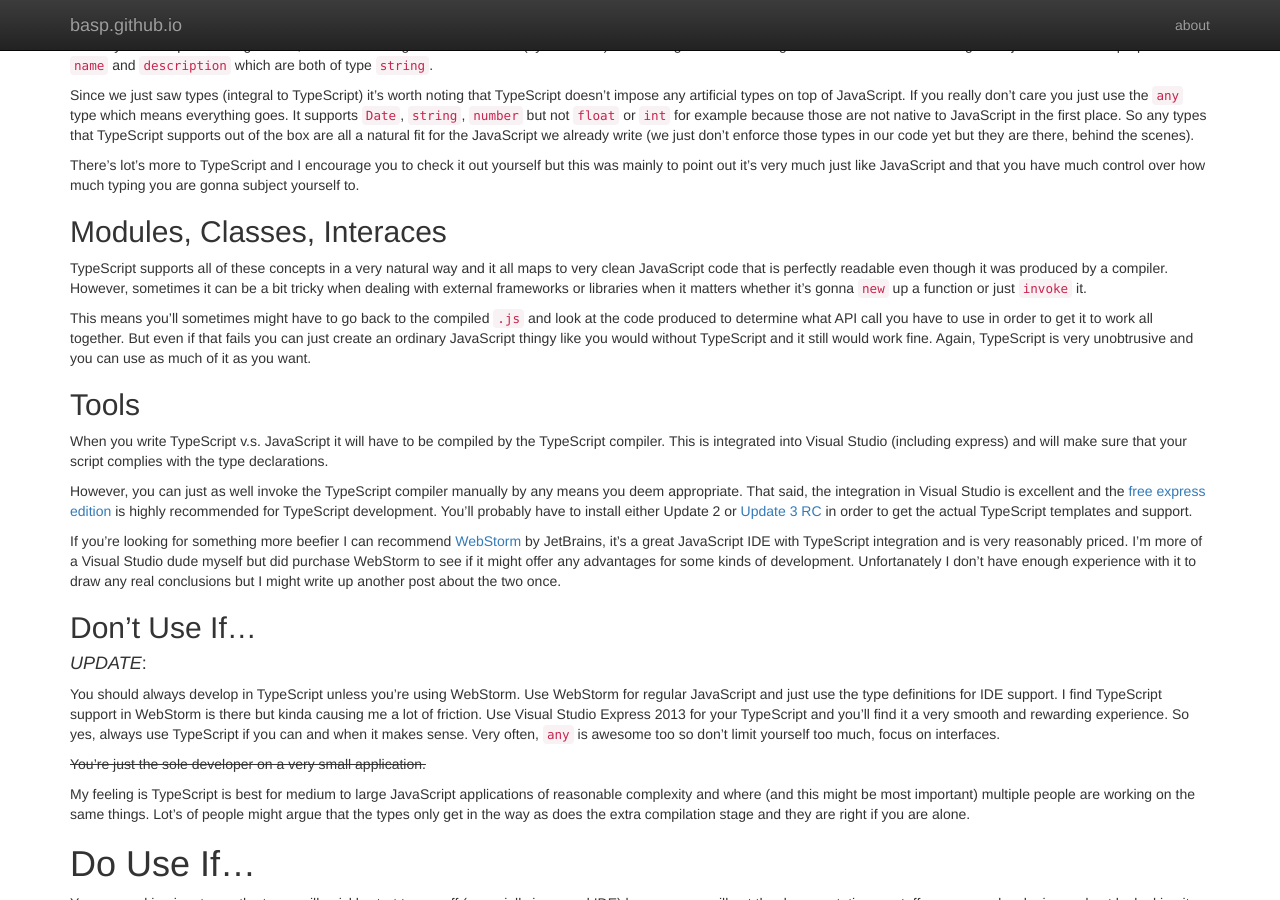
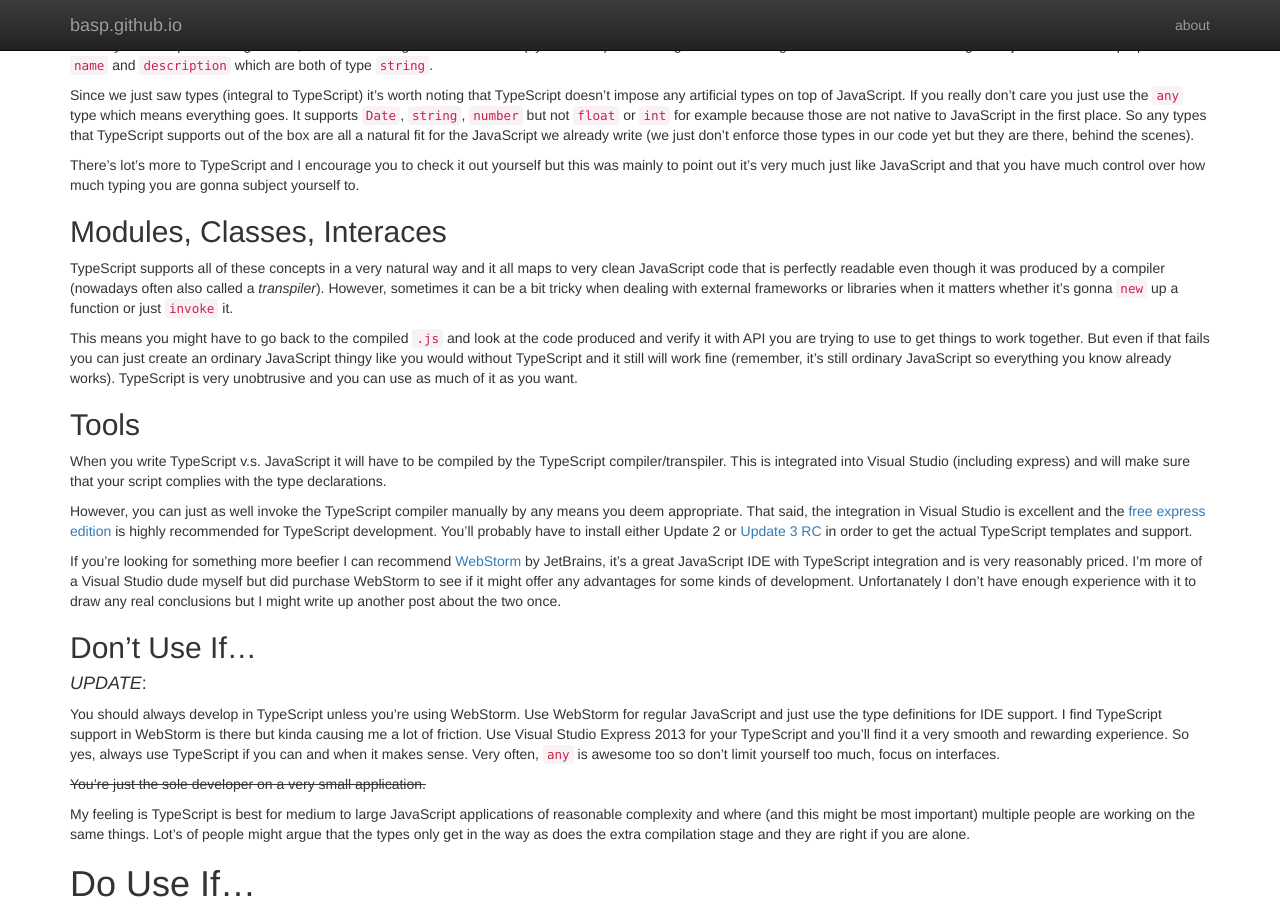
Before and after one commit to basp/basp.github.io, a Jekyll site: the page built from _posts/2014-07-13-TypeScript-intro.md, in a window 1280 px wide and 900 px high, scrolled down 876 px. Built offline with Jekyll 4.4.1, drawn with Linux system fonts in a browser that asks for light colours; nearby versions of some CDN libraries; Markdown is read by kramdown in place of the engine named in the settings.

Commit message:
More tweaks to the TypeScript post

```diff
--- a/_posts/2014-07-13-TypeScript-intro.md
+++ b/_posts/2014-07-13-TypeScript-intro.md
@@ -44,12 +44,12 @@ Since we just saw types (integral to TypeScript) it's worth noting that TypeScri
 There's lot's more to TypeScript and I encourage you to check it out yourself but this was mainly to point out it's very much just like JavaScript and that you have much control over how much typing you are gonna subject yourself to.
 
 ## Modules, Classes, Interaces
-TypeScript supports all of these concepts in a very natural way and it all maps to very clean JavaScript code that is perfectly readable even though it was produced by a compiler. However, sometimes it can be a bit tricky when dealing with external frameworks or libraries when it matters whether it's gonna `new` up a function or just `invoke` it.
+TypeScript supports all of these concepts in a very natural way and it all maps to very clean JavaScript code that is perfectly readable even though it was produced by a compiler (nowadays often also called a _transpiler_). However, sometimes it can be a bit tricky when dealing with external frameworks or libraries when it matters whether it's gonna `new` up a function or just `invoke` it.
 
-This means you'll sometimes might have to go back to the compiled `.js` and look at the code produced to determine what API call you have to use in order to get it to work all together. But even if that fails you can just create an ordinary JavaScript thingy like you would without TypeScript and it still would work fine. Again, TypeScript is very unobtrusive and you can use as much of it as you want.
+This means you might have to go back to the compiled `.js` and look at the code produced and verify it with API you are trying to use to get things to work together. But even if that fails you can just create an ordinary JavaScript thingy like you would without TypeScript and it still will work fine (remember, it's still ordinary JavaScript so everything you know already works). TypeScript is very unobtrusive and you can use as much of it as you want.
 
 ## Tools
-When you write TypeScript v.s. JavaScript it will have to be compiled by the TypeScript compiler. This is integrated into Visual Studio (including express) and will make sure that your script complies with the type declarations.
+When you write TypeScript v.s. JavaScript it will have to be compiled by the TypeScript compiler/transpiler. This is integrated into Visual Studio (including express) and will make sure that your script complies with the type declarations.
 
 However, you can just as well invoke the TypeScript compiler manually by any means you deem appropriate. That said, the integration in Visual Studio is excellent and the [free express edition](http://www.visualstudio.com/downloads/download-visual-studio-vs#d-express-web) is highly recommended for TypeScript development. You'll probably have to install either Update 2 or [Update 3 RC](http://support.microsoft.com/kb/2933779) in order to get the actual TypeScript templates and support.
 
```
